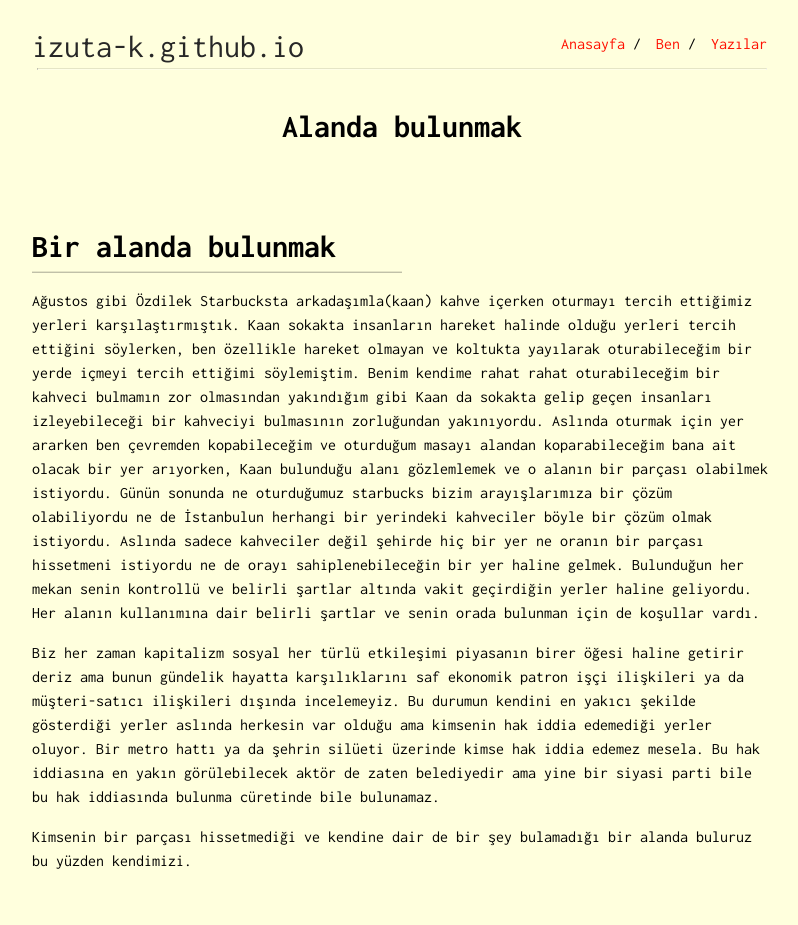
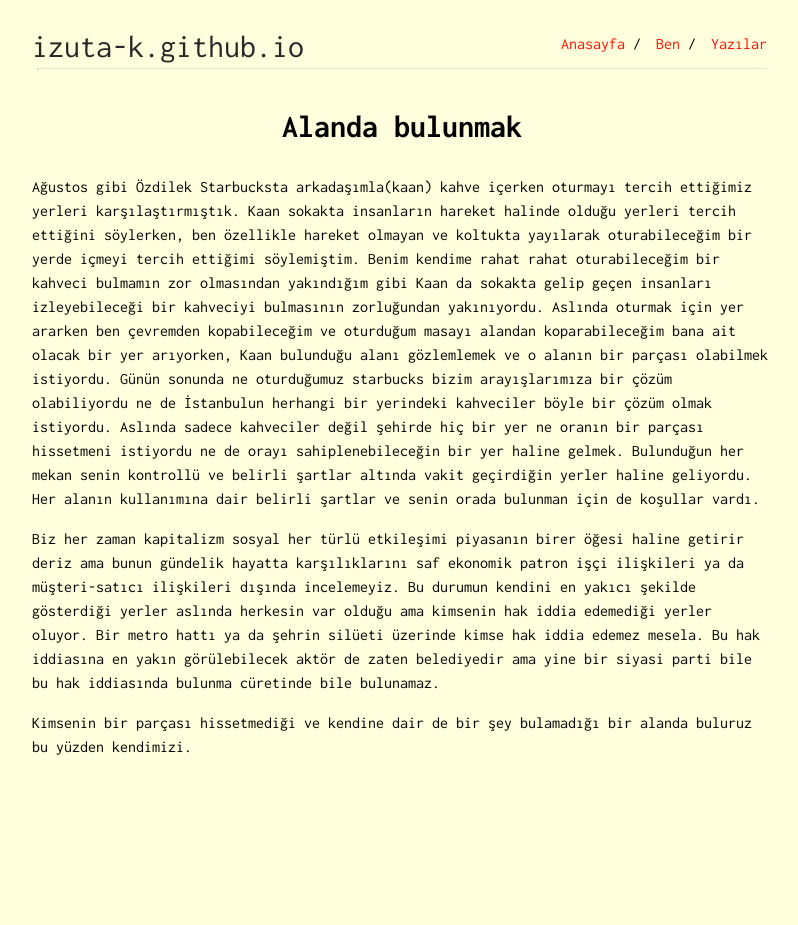
Before and after one commit to izuta-k/izuta-k.github.io, a Jekyll site: the page built from _posts/2025-02-11-Alandabulunmak.md, in a window 1280 px wide. Shown: the whole page, without its empty margins (238-1036 px from the left). Built offline with Jekyll 4.4.1, drawn with Linux system fonts in a browser that asks for light colours; after the commit the page ends 900 px from its top, so only the background shows below that.

Commit message:
Update 2025-02-11-Alandabulunmak.md
başlık düzeltme

```diff
--- a/_posts/2025-02-11-Alandabulunmak.md
+++ b/_posts/2025-02-11-Alandabulunmak.md
@@ -3,7 +3,6 @@ layout: default
 title: Alanda bulunmak
 ---
 
-# Bir alanda bulunmak
 Ağustos gibi Özdilek Starbucksta arkadaşımla(kaan) kahve içerken oturmayı tercih ettiğimiz yerleri karşılaştırmıştık. Kaan sokakta insanların hareket halinde olduğu yerleri tercih ettiğini söylerken, ben özellikle hareket olmayan ve koltukta yayılarak oturabileceğim bir yerde içmeyi tercih ettiğimi söylemiştim.
 Benim kendime rahat rahat oturabileceğim bir kahveci bulmamın zor olmasından yakındığım gibi Kaan da sokakta gelip geçen insanları izleyebileceği bir kahveciyi bulmasının zorluğundan yakınıyordu. Aslında oturmak için yer ararken ben çevremden kopabileceğim ve oturduğum masayı alandan koparabileceğim bana ait olacak bir yer arıyorken, Kaan bulunduğu alanı gözlemlemek ve o alanın bir parçası olabilmek istiyordu.
 Günün sonunda ne oturduğumuz starbucks bizim arayışlarımıza bir çözüm olabiliyordu ne de İstanbulun herhangi bir yerindeki kahveciler böyle bir çözüm olmak istiyordu. Aslında sadece kahveciler değil şehirde hiç bir yer ne oranın bir parçası hissetmeni istiyordu ne de orayı sahiplenebileceğin bir yer haline gelmek. Bulunduğun her mekan senin kontrollü ve belirli şartlar altında vakit geçirdiğin yerler haline geliyordu. Her alanın kullanımına dair belirli şartlar ve senin orada bulunman için de koşullar vardı.
```
